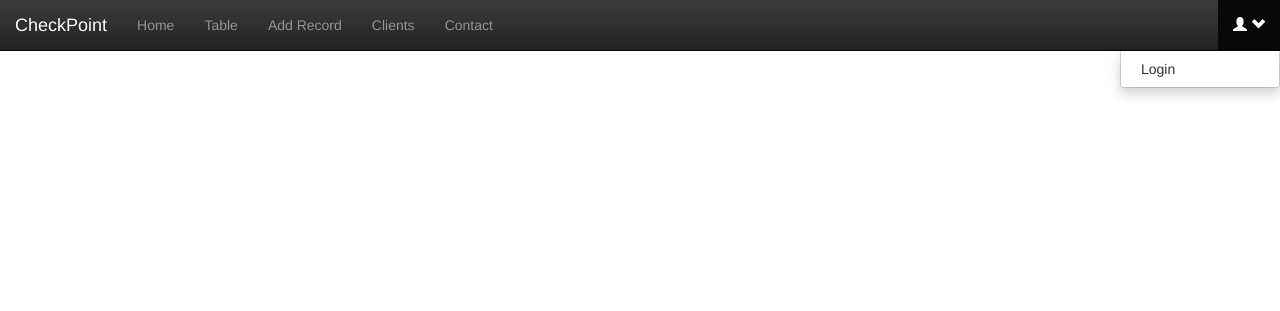
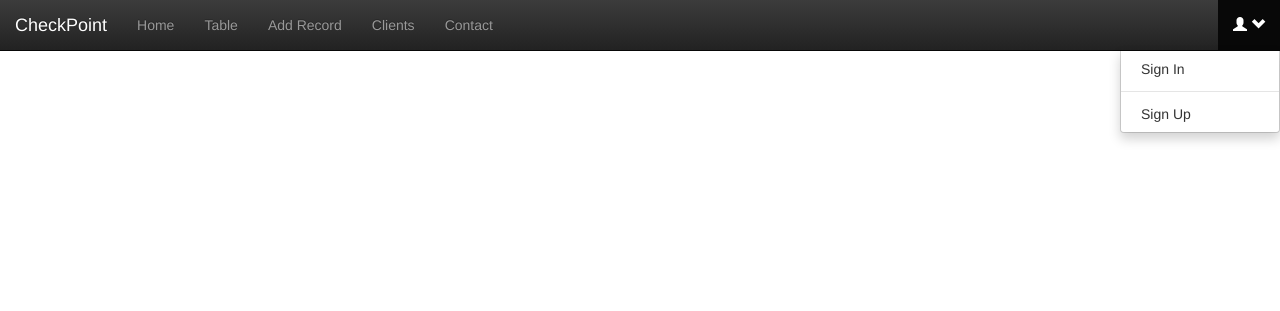
Before and after one commit to AntonNikulin/uni-cw-s6, a Django app: page / in a window 1280 px wide, after a click that opens the changed part. Shown: the top 311 px of the page. Run offline with Django 3.2, Linux system fonts and the light colour scheme; parts of the project's set-up code (start-up, migrations or seed data) failed here and were passed over; some libraries are stand-ins or nearby versions.

Commit message:
ScrLang + "Sign In/Up/Out" menu

```diff
--- a/ScrLang/UniScrLangKpp/templates/navigation.html
+++ b/ScrLang/UniScrLangKpp/templates/navigation.html
@@ -29,9 +29,20 @@
           </li>
 -->
           <li class="dropdown">
-              <a href="#" class="dropdown-toggle" data-toggle="dropdown"><i class="glyphicon glyphicon-user"></i> <i class="glyphicon glyphicon-chevron-down"></i></a>
+              <a href="#" class="dropdown-toggle" data-toggle="dropdown">
+                  <i class="glyphicon glyphicon-user"></i>
+                  <i class="glyphicon glyphicon-chevron-down"></i>
+              </a>
               <ul class="dropdown-menu pull-right">
-                  <li><a href="#">Login</a></li>
+                  {% if user.is_authenticated %}
+                        <li><a href="#">Welcome, {{ user.username }}</a></li>
+                        <li class="divider"></li>
+                        <li><a href="{% url 'logout' %}">Sign Out</a></li>
+                  {% else %}
+                        <li><a href="{% url 'login' %}">Sign In</a></li>
+                        <li class="divider"></li>
+                        <li><a href="{% url 'registration' %}">Sign Up</a></li>
+                  {% endif %}
               </ul>
           </li>
         </ul>
```
